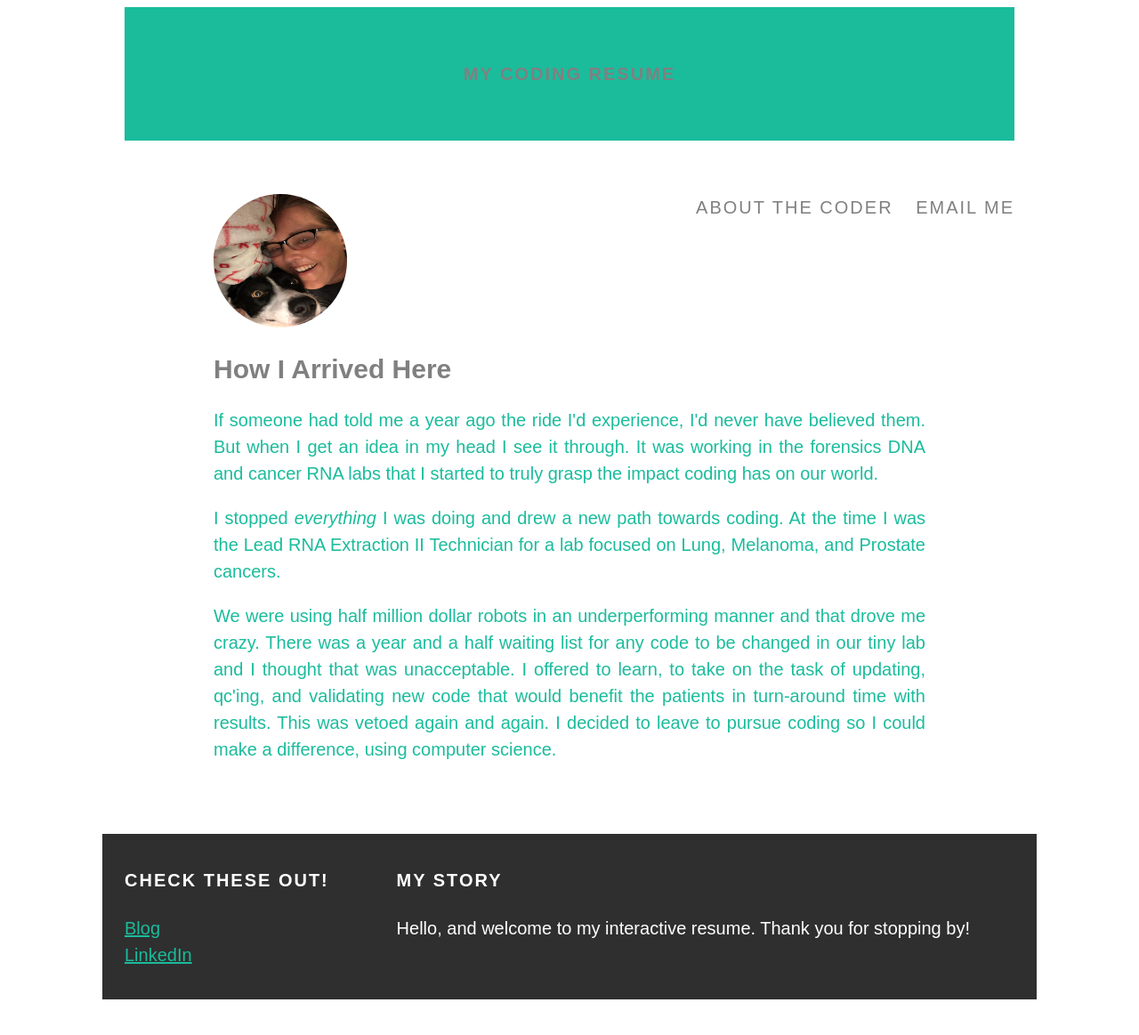
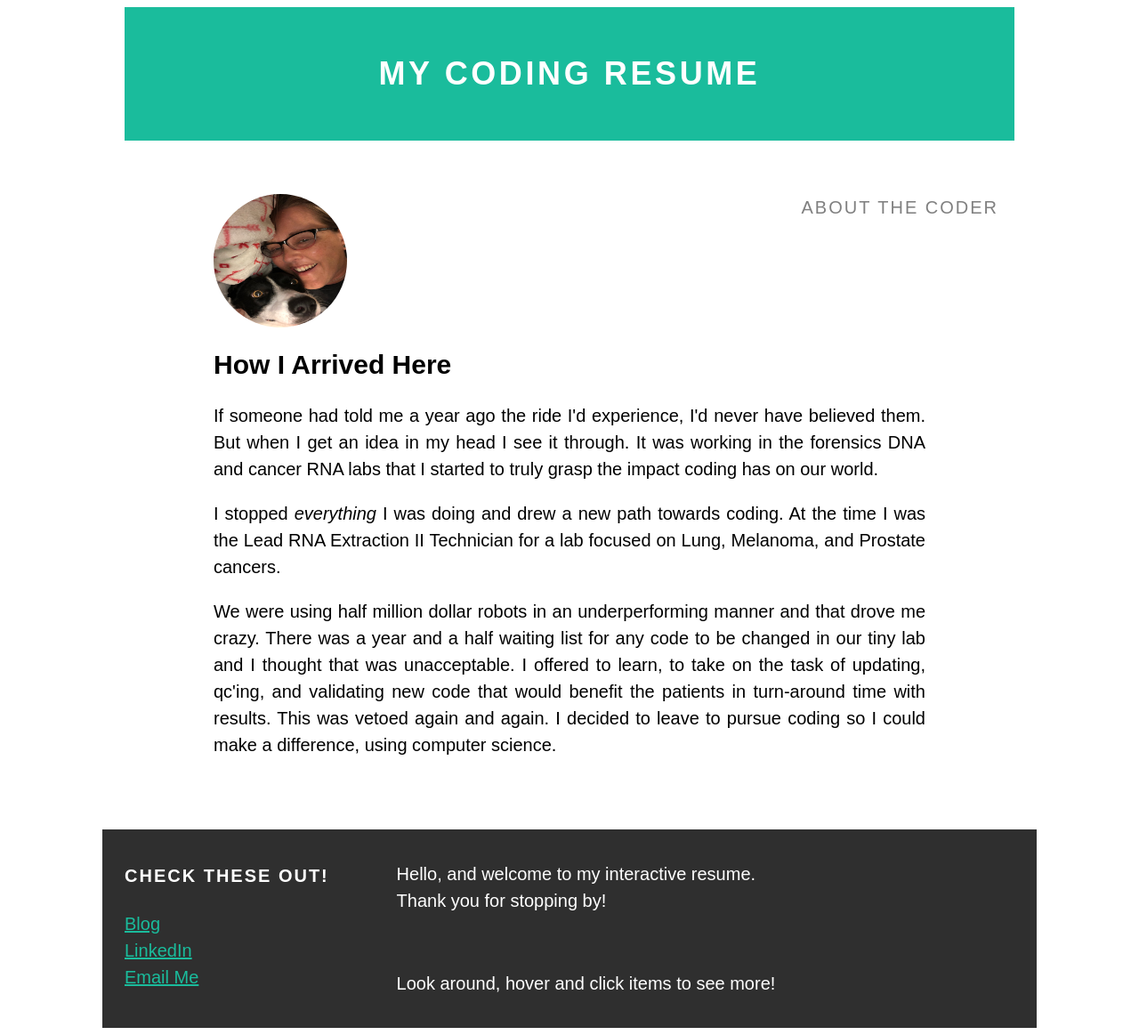
Before and after one commit to KimboAnn21/KimboAnn21.github.io, a plain HTML site: page index.html in a window 1280 px wide. Shown: the whole page at 89% size. Before the commit the page ends 1131 px from the top, so only its background shows below. Drawn offline with Linux system fonts and the light colour scheme; files whose address does not match are found by name.

Commit message:
Updated Formatting 9:51pm

```diff
--- a/index.html
+++ b/index.html
@@ -1,4 +1,4 @@
-<!DOCTYPE html>
+<!<!DOCTYPE html>
 <html>
 <head>
   <link rel="stylesheet"; type="text/css"; href="styles.css";>
@@ -7,11 +7,10 @@
 <body>
 
   <div id="header" class="container">
-    <a id="header-title" href="index.html" style="color:gray;">My Coding Resume</a>
+    <a id="header-title" href="index.html" style="color:white;">My Coding Resume</a>
 
     <ul id="header-nav">
-      <li style="color:gray;"><a href="About.html" style="color:gray;">About the Coder</a></li>
-      <li style="color:gray;"><a href="mailto:kimgrossman21@gmail.com?subject=feedback" style="color:gray;">Email Me</a></li>
+      <li style="color:gray;"><a href="about.html" style="color:gray;">About the Coder</a></li>
     </ul>
 
   </div>
@@ -19,9 +18,9 @@
     <div class="container">
       <div class="post">
         <div class="post-author">
-          <img src="Bailey.jpg">
+          <img src="/Users/futurekimbo/Documents/blog/Bailey.jpg">
         </div>
-      <h2 class="post-title" style="color:gray;">How I Arrived Here</h2>
+      <h2 class="post-title" style="color:black;">How I Arrived Here</h2>
         <div class="post-content">
           <p>If someone had told me a year ago the ride I'd experience, I'd never have believed them.
           But when I get an idea in my head I see it through.  It was working in the forensics DNA and cancer RNA labs that I started to truly grasp the impact coding has on our world.</p>
@@ -40,11 +39,13 @@
         <br>
       <a href="https://www.linkedin.com/in/kim-grossman/">LinkedIn</a>
         <br>
+      <a href="mailto:kimgrossman21@gmail.com?subject=feedback">Email Me</a>
       </p>
     </div>
     <div class="column">
-      <h4>My Story</h4>
-      <p>Hello, and welcome to my interactive resume. Thank you for stopping by!</p>
+
+      <p>Hello, and welcome to my interactive resume.<br>Thank you for stopping by!</p><br>
+      <p>Look around, hover and click items to see more!</p>
     </div>
   </div>
   <script></script>
--- a/styles.css
+++ b/styles.css
@@ -20,13 +20,14 @@ body {
 #header-title {
   display: block;
   text-align: center;
-  font-size: 20px;
+  font-size: 36px;
   font-weight: bold;
 }
 #header-nav {
   display: block;
   float: right;
   margin-top: 0;
+  padding-right: 18px;
 }
 #header-nav li {
   display: inline;
@@ -82,8 +83,8 @@ h1, h2, h3, h4 {
 }
 p {
   line-height: 1.5;
-  color: #1abc9c;
+  color: #000;
 }
 .about {
-  text-align: center
+  text-align: justify;
 }
```
Also changed, not shown: About.html (+5 -5 lines), 1 other file.
